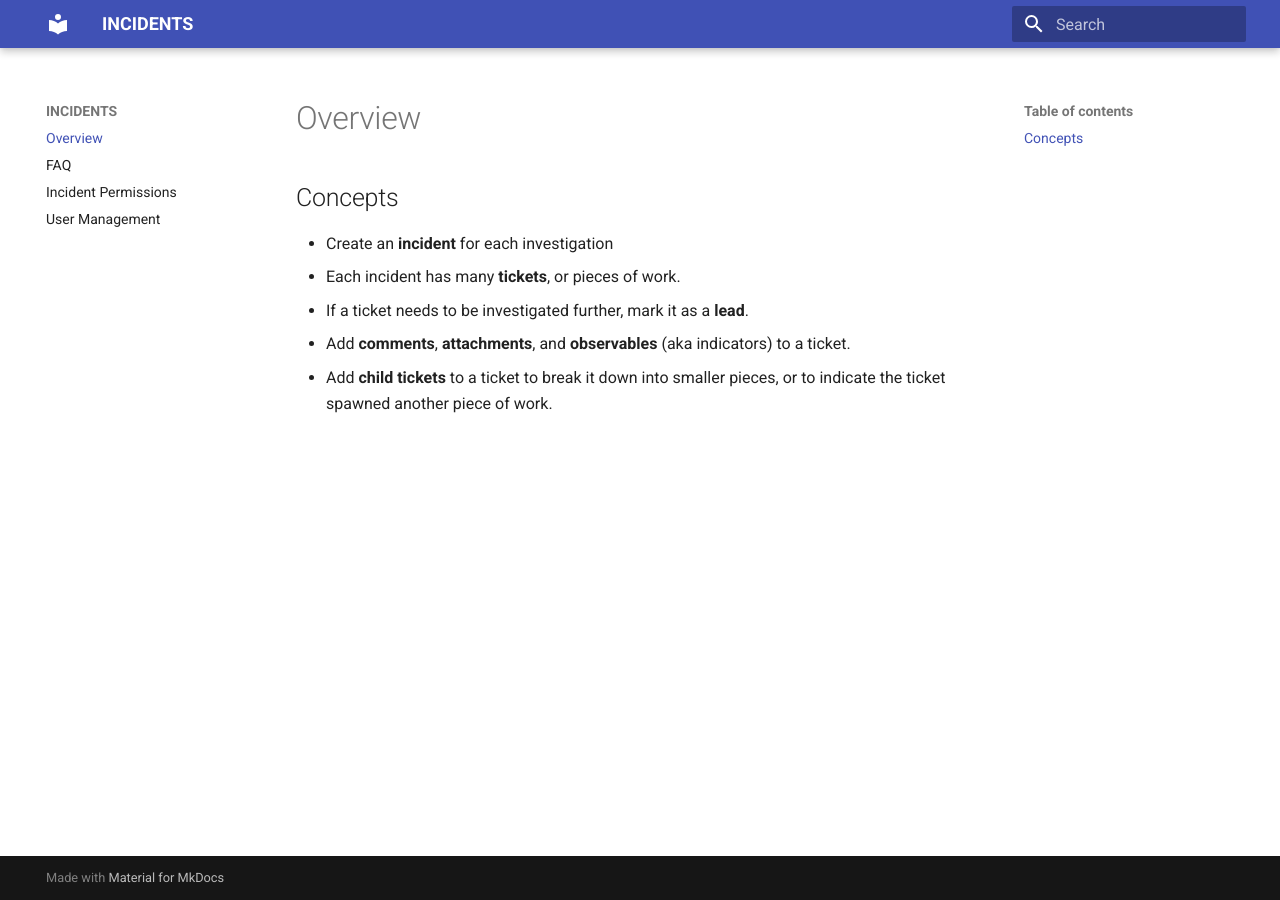
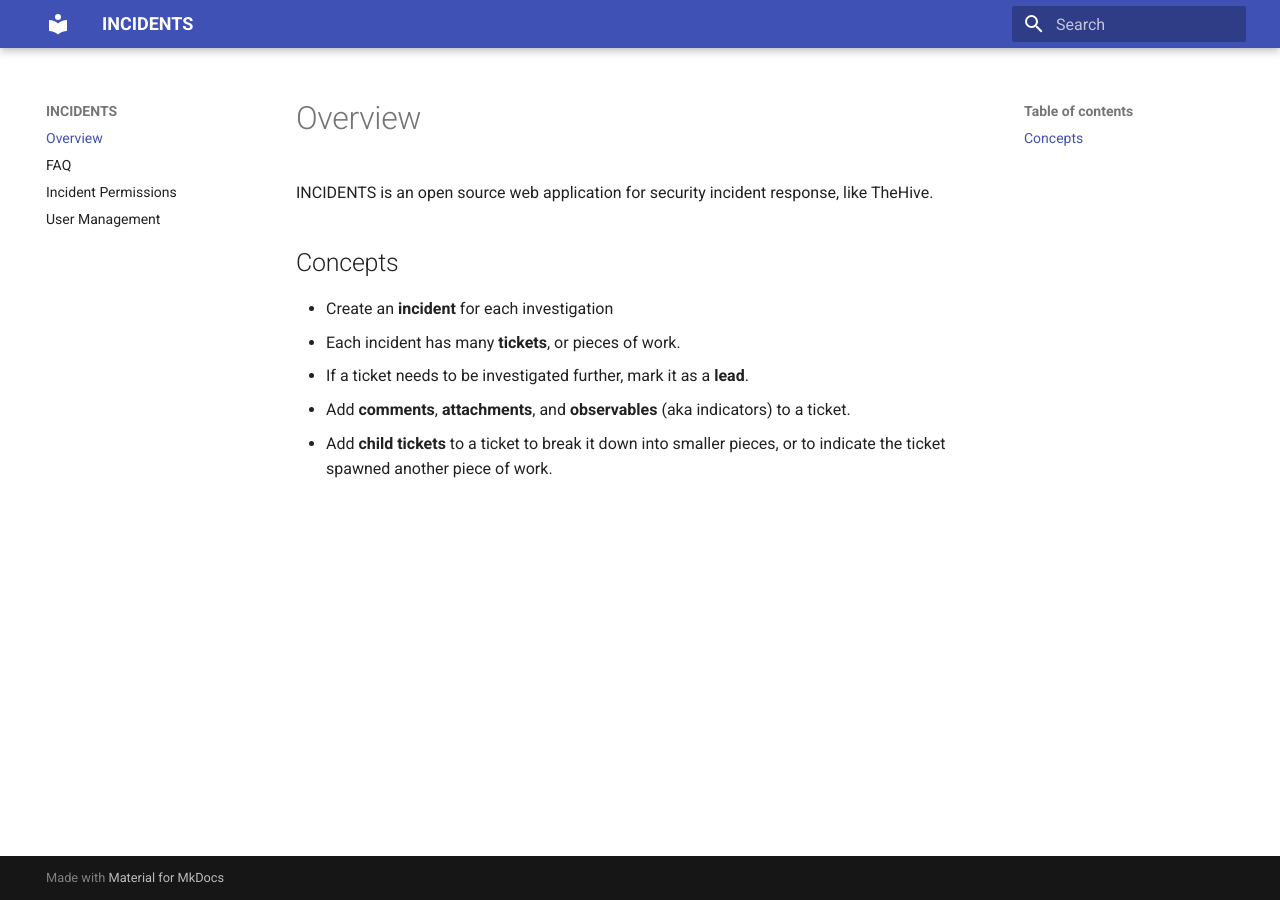
Before and after one commit to veeral-patel/incidents, an MkDocs documentation site: the page built from docs/index.md, in a window 1280 px wide. Built offline with MkDocs 1.6.1 and Material for MkDocs 9.7.7, drawn with Linux system fonts in a browser that asks for light colours.

Commit message:
added to overview

```diff
--- a/docs/index.md
+++ b/docs/index.md
@@ -1,4 +1,7 @@
 # Overview
+
+INCIDENTS is an open source web application for security incident response,
+like TheHive.
 
 ## Concepts
 
```
